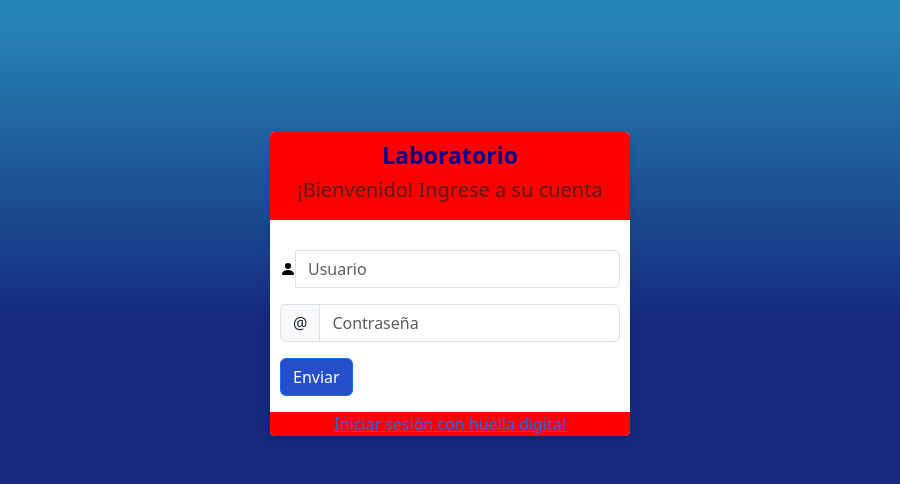
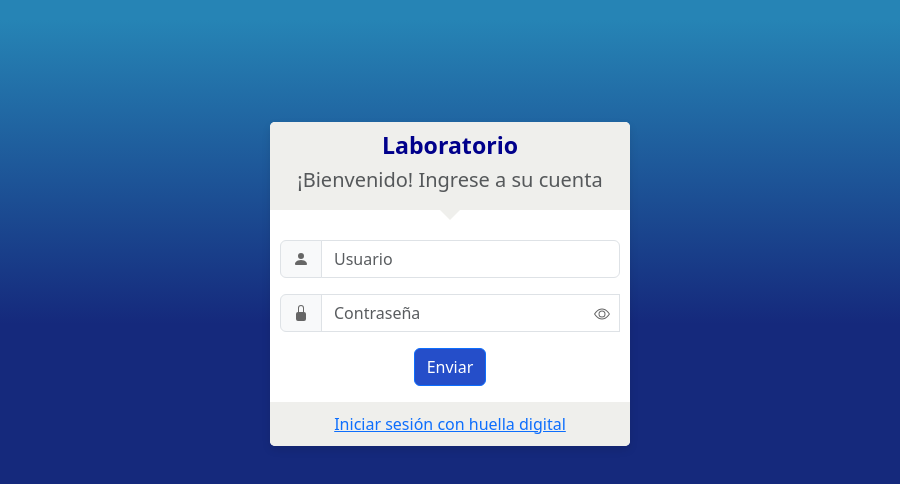
Before and after one commit to VictorJacobo/servicio, an Electron app: page src/views/login.html in a window 900 px wide. Shown: the part 116-600 px from the top of the page. Drawn offline with Linux system fonts and the light colour scheme; files whose address does not match are found by name.

Commit message:
Leer Qr, login mejorado

```diff
--- a/src/assets/css/style.css
+++ b/src/assets/css/style.css
@@ -5,24 +5,24 @@ body {
     background-color: #f9fafb;
 }
 
-.btn-primary{
+.btn-primary {
     background-color: #254ec9;
 }
 
 
 
 
-.full{
+.full {
     display: flex;
     align-items: center;
     justify-content: center;
     height: 100vh;
     padding: 0 30vw;
-    background: rgb(21,41,124);
-    background: -moz-linear-gradient(0deg, rgba(21,41,124,1) 45%, rgba(38,132,181,1) 83%);
-    background: -webkit-linear-gradient(0deg, rgba(21,41,124,1) 45%, rgba(38,132,181,1) 83%);
-    background: linear-gradient(0deg, rgba(21,41,124,1) 45%, rgba(38,132,181,1) 83%);
-    filter: progid:DXImageTransform.Microsoft.gradient(startColorstr="#15297c",endColorstr="#2684b5",GradientType=1);
+    background: rgb(21, 41, 124);
+    background: -moz-linear-gradient(0deg, rgba(21, 41, 124, 1) 45%, rgba(38, 132, 181, 1) 83%);
+    background: -webkit-linear-gradient(0deg, rgba(21, 41, 124, 1) 45%, rgba(38, 132, 181, 1) 83%);
+    background: linear-gradient(0deg, rgba(21, 41, 124, 1) 45%, rgba(38, 132, 181, 1) 83%);
+    filter: progid:DXImageTransform.Microsoft.gradient(startColorstr="#15297c", endColorstr="#2684b5", GradientType=1);
 }
 
 .card {
@@ -32,39 +32,75 @@ body {
     padding: 0;
 }
 
-.card .mb-3{
+.card .mb-3 {
     padding: 0 10px;
 }
 
-.login-c h4{
+.login-c h4 {
     font-weight: bold;
     color: darkblue;
     text-align: center;
 }
 
-#text-error{
+
+
+.eyes {
+    position: absolute;
+    right: 0;
+    padding: 1.5vh 20px;
+    z-index: 5;
+    filter: invert(40%) grayscale(100%);
+}
+
+#text-error {
     text-align: center;
 }
 
-.login-c img {
 
-}
 /* .login-c img {
     width:25%;
     margin: 20px 0;
 } */
 
+.input-group-text {
+    height: 100%;
+    border-top-right-radius: 0;
+    border-bottom-right-radius: 0;
+    color: #676766;
+}
+
+.input-group-text img {
+    filter: invert(40%) grayscale(100%);
+}
+
 .head {
-    background-color: red;
+    position: relative;
+    background-color: #efefec;
     border-radius: 5px 5px 0 0;
     padding: 10px 0;
     margin-bottom: 30px;
 }
 
-.card .row{
-    background-color: red;
+.head:after {
+    content: "";
+    position: absolute;
+    top: 100%;
+    left: 50%;
+    margin-left: -10px;
+    /* Ajusta según el tamaño del triángulo */
+    border-width: 10px;
+    border-style: solid;
+    border-color: #efefec transparent transparent transparent;
+    /* Triángulo transparente en la parte superior */
+}
+
+
+
+.card .row {
+    background-color: #efefec;
     border-radius: 0 0 5px 5px;
     margin: 0;
+    padding: 10px 0;
 }
 
 .navbar {
@@ -72,22 +108,22 @@ body {
     border: solid 1px gray;
 }
 
-.navbar h4{
+.navbar h4 {
     font-weight: bold;
     color: darkblue;
     margin: 0;
 }
 
-.navbar img{
+.navbar img {
     width: 3.5vw;
     border-radius: 100%;
 }
 
-.navbar:hover img{
+.navbar:hover img {
     cursor: pointer;
 }
 
-.navbar .row{
+.navbar .row {
     width: 100%;
 }
 
@@ -101,7 +137,7 @@ body {
 
 
 
-.buton-r{
+.buton-r {
     overflow: hidden;
     margin: 0 10px;
     max-height: 100px;
@@ -109,55 +145,55 @@ body {
 }
 
 
-.buton-r.open-menu{
+.buton-r.open-menu {
     max-height: 0px;
 }
 
-.buton-r .col-2{
+.buton-r .col-2 {
     padding-top: 10px;
     display: flex;
     justify-content: center;
 }
 
-.buton-r .btn{
+.buton-r .btn {
     width: 100%;
 }
 
-.prestamo{
+.prestamo {
     width: 100%;
     padding: 20px 0 20px 3%;
 }
 
-.prestamo img{
+.prestamo img {
     width: 30px;
     filter: invert(100%) grayscale(100%);
 }
 
-.prestamo .col-4{
+.prestamo .col-4 {
     color: white;
     background-color: #306FD5;
     border-radius: 10px;
     padding: 20px 0;
 }
 
-.prestamo .col-4 .btn-primary{
+.prestamo .col-4 .btn-primary {
     background-color: #4AB4EF;
 }
 
-.prestamo .col-sm-8{
+.prestamo .col-sm-8 {
     padding-left: 4%;
 }
 
-.prestamo h6{
+.prestamo h6 {
     text-align: center;
     font-weight: bold;
 }
 
-.prestamo label{
+.prestamo label {
     font-weight: 500;
 }
 
-.menu-wrap{
+.menu-wrap {
     position: absolute;
     top: 100%;
     right: 3%;
@@ -166,21 +202,21 @@ body {
     transition: max-height 0.5s;
 }
 
-.menu-wrap.open-menu{
+.menu-wrap.open-menu {
     max-height: 400px;
 }
 
-.menu{
+.menu {
     background: white;
     padding: 20px;
     margin: 10px;
 }
 
-.menu h6{
+.menu h6 {
     display: contents;
 }
 
-.user-info{
+.user-info {
     font-weight: 500;
 }
 
@@ -190,11 +226,11 @@ body {
     margin-right: 5px;
 }
 
-.user-info:hover img{
+.user-info:hover img {
     cursor: default;
 }
 
-.menu hr{
+.menu hr {
     border: 0;
     height: 3px;
     width: 100%;
@@ -210,12 +246,12 @@ body {
     margin: 12px 0;
 }
 
-.menu-link p{
+.menu-link p {
     width: 100%;
     margin: 0;
 }
 
-.menu-link img{
+.menu-link img {
     width: 40px;
     background-color: #e5e5e5;
     border-radius: 30%;
@@ -223,26 +259,26 @@ body {
     margin-right: 15px;
 }
 
-.menu-link span{
+.menu-link span {
     font-size: 22px;
     transition: transform 0.5s;
 }
 
-.menu-link:hover span{
+.menu-link:hover span {
     transform: translateX(5px);
 }
 
-.menu-link:hover p{
+.menu-link:hover p {
     font-weight: 700;
 }
 
 
 @media (max-width:720px) {
-    .full{
+    .full {
         padding: 0 30px;
     }
 
-    .navbar img{
+    .navbar img {
         width: 6vw;
     }
 
@@ -252,22 +288,22 @@ body {
         z-index: 1;
     }
 
-    .buton-r .col-2{
+    .buton-r .col-2 {
         width: 100%;
     }
 
-    .prestamo{
+    .prestamo {
         display: flex;
         justify-content: center;
         padding: 20px;
     }
 
 
-    .prestamo .col-4{
+    .prestamo .col-4 {
         width: 100%;
     }
 
-    .prestamo .col-sm-8{
+    .prestamo .col-sm-8 {
         padding-left: auto;
         padding-top: 20px;
     }
--- a/src/connection.js
+++ b/src/connection.js
@@ -23,7 +23,7 @@ const connection = mysql.createConnection({
     user: 'root',
     password: '',
     database: 'lab',
-    port: '3306'
+    port: '3307'
 });
 
 connection.connect(function (err) {
--- a/src/views/js/login.js
+++ b/src/views/js/login.js
@@ -2,30 +2,20 @@ let btnLogin = document.querySelector('#btnLogin');
 let error = document.querySelector('#text-error');
 let usuario = document.querySelector('#username');
 let password = document.querySelector('#contra');
-// btnLogin.addEventListener('click', () => {
-//     validateInputs();
-// });
 
-// const validateInputs = () => {
-//     if (usuario.value == '') {
-//         error.innerHTML = 'Ingresá tu nombre de usuario.';
-//         error.classList.remove('text-muted');
-//         error.classList.add('text-danger');
-//     } else if (password.value == '') {
-//         error.innerHTML = 'Ingresá tú contraseña.';
-//         error.classList.remove('text-muted');
-//         error.classList.add('text-danger');
-//     }
-// }
+//Ojo que muestra y oculta contraseña
+let openEye =  document.querySelector('#eye');
+let visible = false;
+
 
 const formSubmit = (event) => {
     event.preventDefault();
     if (usuario.value == '') {
-        error.innerHTML = 'Ingresá tu nombre de usuario.';
+        error.innerHTML = 'Ingresa tu nombre de usuario.';
         error.classList.remove('text-muted');
         error.classList.add('text-danger');
     } else if (password.value == '') {
-        error.innerHTML = 'Ingresá tú contraseña.';
+        error.innerHTML = 'Ingresa tu contraseña.';
         error.classList.remove('text-muted');
         error.classList.add('text-danger');
     } else {
@@ -53,3 +43,19 @@ const errorLogin = () => {
     password.value = '';
     usuario.focus();
 }
+
+// Función para alternar la visibilidad de la contraseña
+function VerPass() {
+    // Cambia la visibilidad de la contraseña
+    if (visible) {
+        password.type = 'password';
+        visible = false;
+        // Cambia la imagen del ojo a cerrado
+        openEye.src = "./../assets/images/eye.svg";
+    } else {
+        password.type = 'text';
+        visible = true;
+        // Cambia la imagen del ojo a abierto
+        openEye.src = "./../assets/images/eye-slash.svg"; // Reemplaza con la ruta correcta de la imagen abierta
+    }
+}
--- a/src/views/login.html
+++ b/src/views/login.html
@@ -21,19 +21,20 @@
               ¡Bienvenido! Ingrese a su cuenta
             </h5>
           </div>
-          <form onsubmit="return formSubmit(event)">
-            <div class="mb-3">
-              <div class="input-group">
-                <img src="./../assets/images/user.svg">
-                <input type="text" class="form-control" id="username" placeholder="Usuario">
+
+          <form class="text-center" onsubmit="return formSubmit(event)">
+            <div class="input-group mb-3">
+              <div class="input-group-append">
+                <div class="input-group-text"><img src="./../assets/images/user.svg"></div>
               </div>
-
+              <input type="text" name="user" class="form-control" placeholder="Usuario" id="username">
             </div>
-            <div class="mb-3">
-              <div class="input-group">
-                <div class="input-group-text">@</div>
-                <input type="text" class="form-control" id="contra" placeholder="Contraseña">
+            <div class="input-group mb-3">
+              <div class="input-group-append">
+                <div class="input-group-text"><img src="./../assets/images/lock-fill.svg"></div>
               </div>
+              <input type="password" class="form-control" id="contra" placeholder="Contraseña">
+              <img src="./../assets/images/eye.svg" id="eye" class="eyes" onclick="VerPass()">
             </div>
             <div class="mb-3">
               <button type="submit" class="btn btn-primary" id="btnLogin">Enviar</button>
```
Also changed, not shown: src/main.js (+14 -15 lines), src/views/js/prestar.js (+56 -9 lines), src/assets/images/eye-fill.svg (added), src/assets/images/eye-slash.svg (added), src/assets/images/eye.svg (added), src/assets/images/lock-fill.svg (added), 1 other file.
